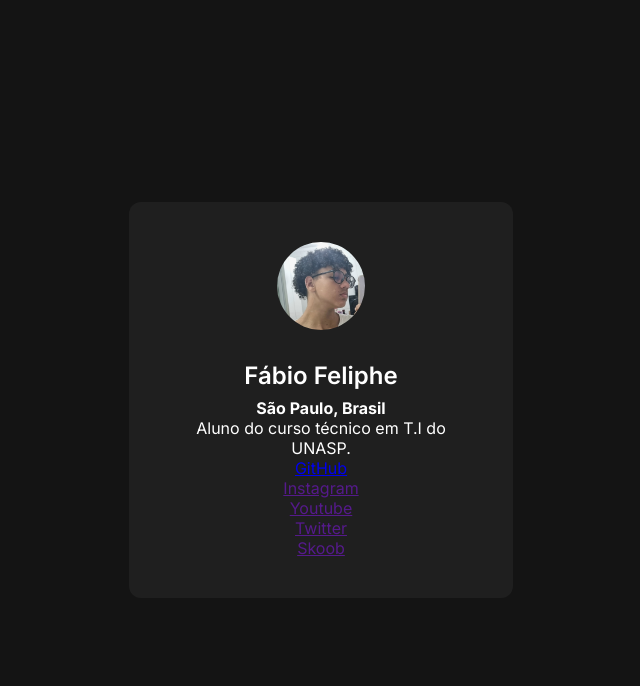
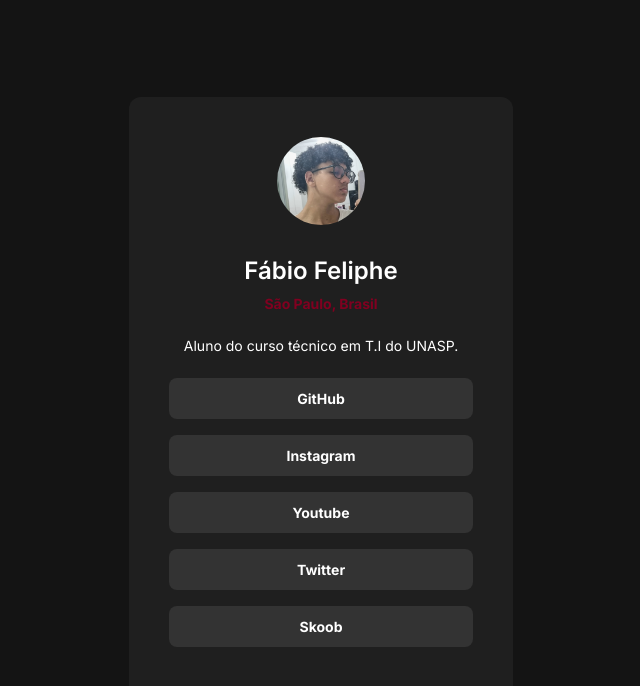
Before and after one commit to Fabioxz/link-tree, a plain HTML site: page index.html in a window 1280 px wide. Shown: the whole page, without its empty margins (319-959 px from the left). Drawn offline with Linux system fonts and the light colour scheme.

Commit message:
Estilização finalizada e projeto finalizado

```diff
--- a/index.html
+++ b/index.html
@@ -1,5 +1,5 @@
 <!doctype html>
-<html lang="en">
+<html lang="pt-br">
 <head>
   <meta charset="UTF-8" />
   <meta name="viewport" content="width=device-width, initial-scale=1.0" />
--- a/style.css
+++ b/style.css
@@ -11,6 +11,8 @@
     --black: #141414;
     --dark-grey: #1f1f1f;
     --white: #FFF;
+    --vinho: #800020;
+    --grey: #333;
 }
 
 
@@ -49,3 +51,31 @@ h1 {
 ul, li {
     list-style: none;
 }
+
+strong {
+    color: var(--vinho);
+    font-size: 14px;
+}
+
+p{
+    margin-block: 24px;
+    font-size: 14px;
+}
+
+a {
+    display: block;
+    background-color: var(--grey);
+    margin-bottom: 16px;
+    color: var(--white);
+    text-decoration: none;
+    padding: 12px;
+    font-weight: 700;
+    font-size: 14px;
+    border-radius: 8px;
+}
+
+a:hover {
+    background-color: var(--vinho);
+    color: var(--grey);
+    transition: 0.6s;
+}
```
